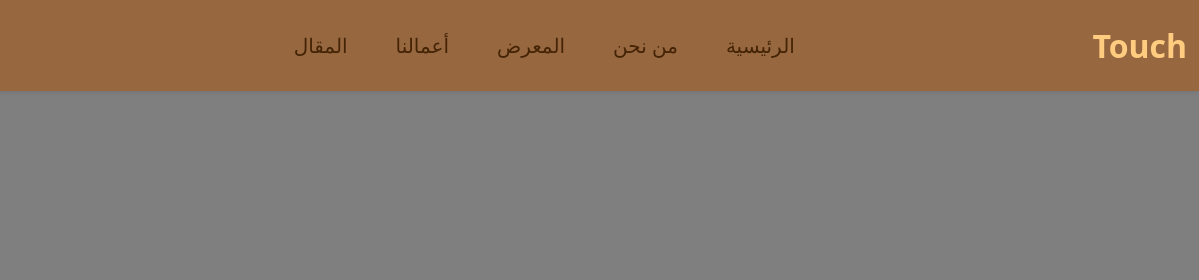
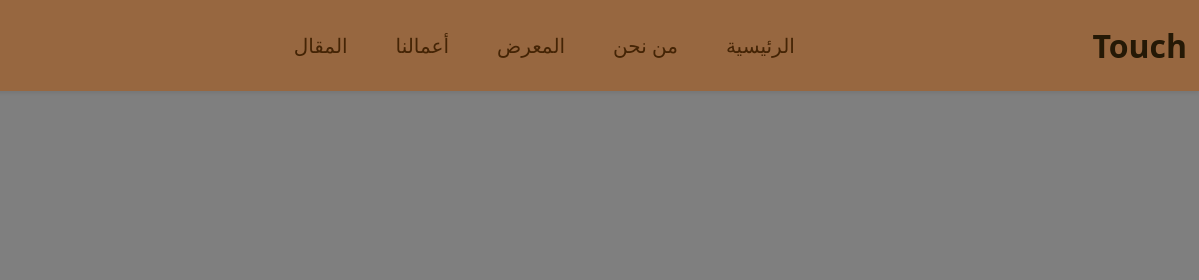
Before and after one commit to Alim20-coder/Touch-Painting, a plain HTML site: page index.html in a window 1280 px wide. Shown: the top 280 px of the page, 81-1280 px from the left. Drawn offline with nearby package versions, Linux system fonts and the light colour scheme.

```diff
--- a/Assets/index.css
+++ b/Assets/index.css
@@ -5,9 +5,9 @@
 
 /* Touch Styles in navbar---------------- */
 .touch-text {
-    color: #FFCC80; /* لون كريمي جذاب */
+    color: #251906; /* لون كريمي جذاب */
     font-weight: bold;
-    font-size: 1.2rem;
+    font-size: 1.5rem;
     cursor: pointer;
     display: inline-block;
     transition: transform 0.7s ease-in-out;}
```
